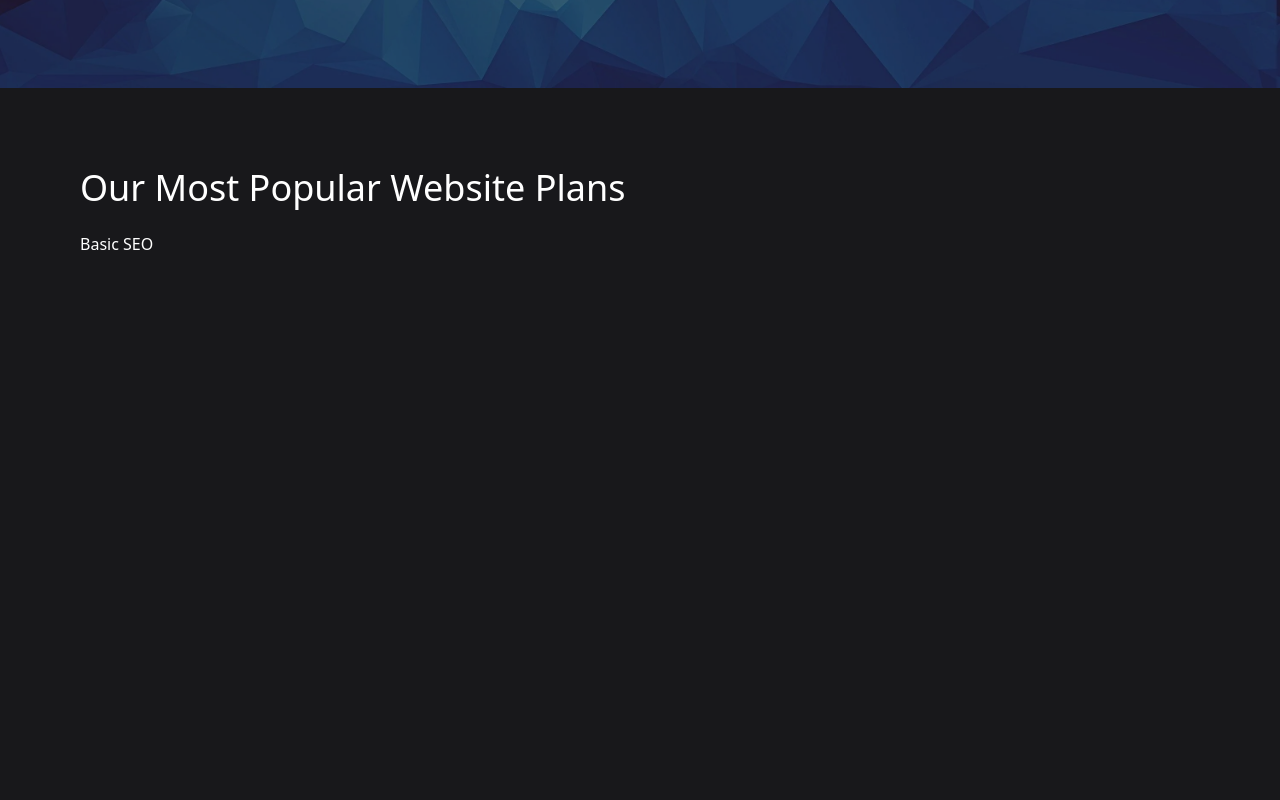
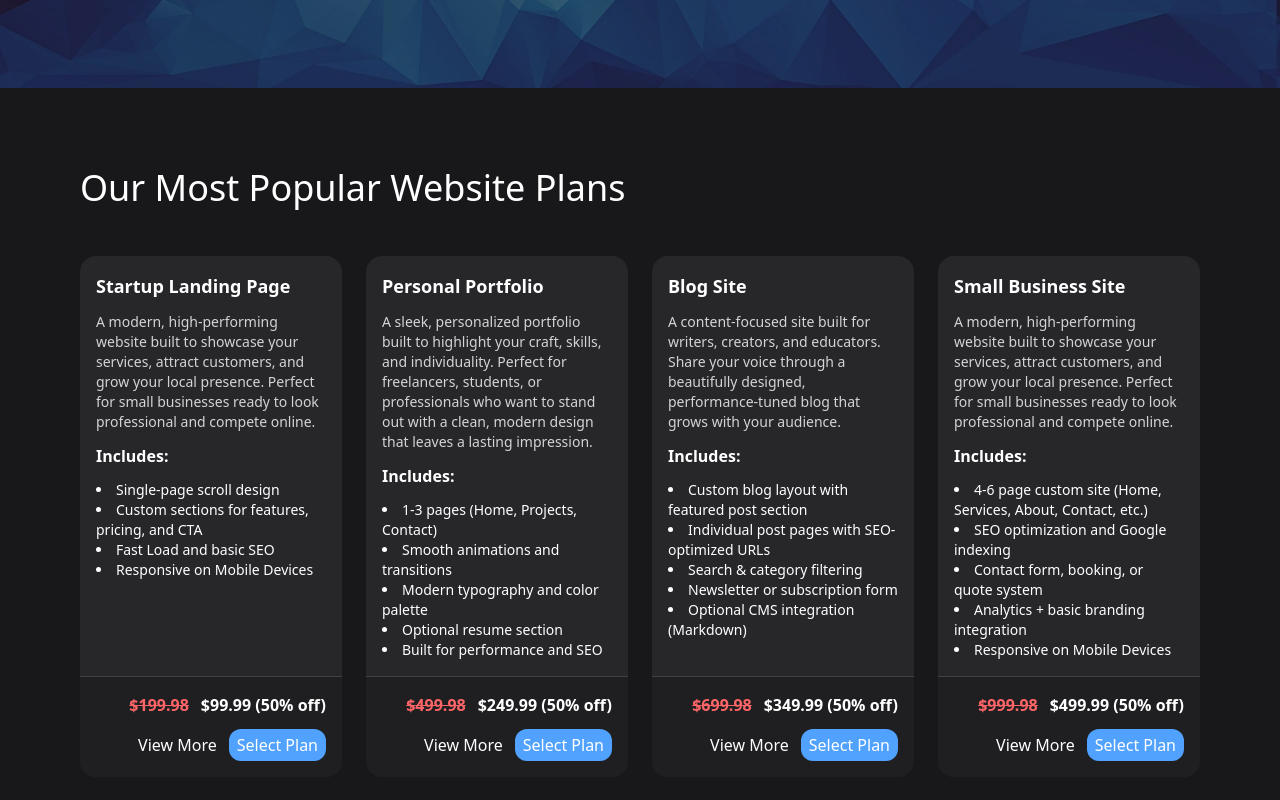
Before and after one commit to webspective/webspective.net, a React (Vite) app: page / in a window 1280 px wide. Shown: the part 712-1512 px from the top of the page. Before the commit the page ends 1048 px from the top, so only its background shows below. Built offline with nearby package versions, Linux system fonts and the light colour scheme.

Commit message:
basic card layout

```diff
--- a/index.html
+++ b/index.html
@@ -4,7 +4,7 @@
 <head>
   <meta charset="UTF-8" />
   <meta name="viewport" content="width=device-width, initial-scale=1.0" />
-  <title>Webspective | Professinal Website Development</title>
+  <title>Professional and Affordable Website Devlopment | Webspective</title>
 </head>
 
 <body>
--- /dev/null
+++ b/src/Card.jsx
@@ -0,0 +1,36 @@
+
+
+
+function Card({ heading = "Headline", children = "Sample", price = 1.23, services = [], image, }) {
+
+    services = services.map((v) => { return <li>{v}</li> })
+    return (
+        <div className="card">
+            {image ? (<img src={image} className="aspect-video" />) : null}
+
+            <div className="p-4 flex flex-col gap-3">
+                <h3>{heading}</h3>
+                <p>{children}</p>
+
+                <h4>Includes:</h4>
+                <ul>
+                    {services}
+                </ul>
+            </div>
+
+            <hr className="mt-auto" />
+            <div className="p-4 h-auto flex flex-row gap-3 place-items-center place-content-end bg-zinc-900/50 flex-wrap">
+                <div className="flex flex-row gap-3">
+                    <h4 className="line-through text-red-400">${price * 2}</h4>
+                    <h4>${price} (50% off)</h4>
+                </div>
+                <div className="flex flex-row gap-3 place-items-center">
+                    <a href="/plans"><button className="alt-button">View More</button></a>
+                    <a><button>Select Plan</button></a>
+                </div>
+            </div>
+        </div>
+    );
+}
+
+export default Card
--- a/src/Header.jsx
+++ b/src/Header.jsx
@@ -18,8 +18,8 @@ function Header() {
             <a id="logo" href="/">WEBSPECTIVE</a>
             <div className="ml-auto gap-8 place-self-center flex flex-row text-xl">
                 <a href="/">Home</a>
+                <a href="/plans">Plans</a>
                 <a href="/services">Services</a>
-                <a href="/about">About Us</a>
                 <a href="/contact">Contact Us</a>
             </div>
         </header>
--- a/src/Section.jsx
+++ b/src/Section.jsx
@@ -2,7 +2,7 @@ function Section({ header = "Headline", children }) {
     return (
         <section>
             <div className="flex flex-col gap-6">
-                <h2>{header}</h2>
+                <h2 className="mb-6">{header}</h2>
                 {children}
             </div>
         </section>
--- a/src/css/App.css
+++ b/src/css/App.css
@@ -4,6 +4,14 @@
 
 @utility hero {
     @apply flex flex-col place-content-center place-items-center gap-6 min-h-full w-full relative
+}
+
+@utility card {
+    @apply flex flex-col bg-zinc-800 rounded-2xl overflow-hidden
+}
+
+@utility alt-button {
+    @apply bg-transparent p-0 hover:text-blue-300 hover:underline
 }
 
 
@@ -13,7 +21,16 @@
     }
 
     header {
-        @apply z-100 flex flex-row py-10 px-7 fixed w-full top-0 transition-colors;
+        @apply z-100 flex flex-row py-5 px-5 fixed w-full top-0 transition-colors;
+    }
+
+    p {
+        @apply text-zinc-300
+    }
+
+
+    ul {
+        @apply list-disc list-inside
     }
 
     header a {
@@ -32,6 +49,18 @@
         @apply text-4xl
     }
 
+    .card h3 {
+        @apply text-lg font-bold
+    }
+
+    .card h4 {
+        @apply text-base font-bold
+    }
+
+    .card p, .card li {
+        @apply text-sm
+    }
+
     .hero img {
         @apply absolute -z-10 brightness-50 h-full w-full
     }
@@ -44,8 +73,20 @@
         @apply transition-colors hover:text-blue-300 hover:underline
     }
 
+    hr {
+        @apply border-zinc-700
+    }
+
     a button {
-        @apply text-2xl transition-colors p-2 px-4 hover:cursor-pointer bg-blue-400 hover:bg-blue-500 text-white
+        @apply text-2xl rounded-2xl transition-colors p-2 px-4 hover:cursor-pointer bg-blue-400 hover:bg-blue-500 text-white
+    }
+
+    .card a, .card a button {
+        @apply text-base
+    }
+
+    .card a button {
+        @apply py-1 px-2 rounded-xl
     }
 
 }
--- a/src/pages/Home.jsx
+++ b/src/pages/Home.jsx
@@ -2,6 +2,7 @@ import { useState, useEffect, useRef, useMemo } from "react"
 import Hero from "../Hero"
 import Section from "../Section"
 import heroImage from "../imgs/heros/home.webp";
+import Card from "../Card";
 
 function Home() {
 
@@ -64,17 +65,32 @@ function Home() {
 
     return (
         <>
-            <Hero header="Professinal Websites for:" subHeading={subHeading} ctaButtons={ctaButtons} heroImage={heroImage} />
+            <Hero header="Professional and Affordable Websites for:" subHeading={subHeading} ctaButtons={ctaButtons} heroImage={heroImage} />
             <Section header="Our Most Popular Website Plans">
-                <div className="flex flex-row gap-6">
-                    <div className="card">
-                        <img />
-                        <h3></h3>
-                        <p></p>
-                        <ul>
-                            <li>Basic SEO</li>
-                        </ul>
-                    </div>
+                <div className="grid grid-cols-4 gap-6">
+                    <Card heading="Startup Landing Page" price={99.99} services={["Single-page scroll design", "Custom sections for features, pricing, and CTA", "Fast Load and basic SEO", "Responsive on Mobile Devices"]}>
+                        A modern, high-performing website built to showcase your services, attract customers, and grow your local presence. Perfect for small businesses ready to look professional and compete online.
+                    </Card>
+                    <Card heading="Personal Portfolio" price={249.99} services={["1-3 pages (Home, Projects, Contact)", "Smooth animations and transitions", "Modern typography and color palette", "Optional resume section", "Built for performance and SEO"]}>
+                        A sleek, personalized portfolio built to highlight your craft, skills, and individuality. Perfect for freelancers, students, or professionals who want to stand out with a clean, modern design that leaves a lasting impression.
+                    </Card>
+                    <Card
+                        heading="Blog Site"
+                        price={349.99}
+                        services={[
+                            "Custom blog layout with featured post section",
+                            "Individual post pages with SEO-optimized URLs",
+                            "Search & category filtering",
+                            "Newsletter or subscription form",
+                            "Optional CMS integration (Markdown)"
+                        ]}
+                    >
+                        A content-focused site built for writers, creators, and educators. Share your voice through a beautifully designed, performance-tuned blog that grows with your audience.
+                    </Card>
+
+                    <Card heading="Small Business Site" price={499.99} services={["4-6 page custom site (Home, Services, About, Contact, etc.)", "SEO optimization and Google indexing", "Contact form, booking, or quote system", "Analytics + basic branding integration", "Responsive on Mobile Devices"]}>
+                        A modern, high-performing website built to showcase your services, attract customers, and grow your local presence. Perfect for small businesses ready to look professional and compete online.
+                    </Card>
                 </div>
             </Section>
         </>
```
